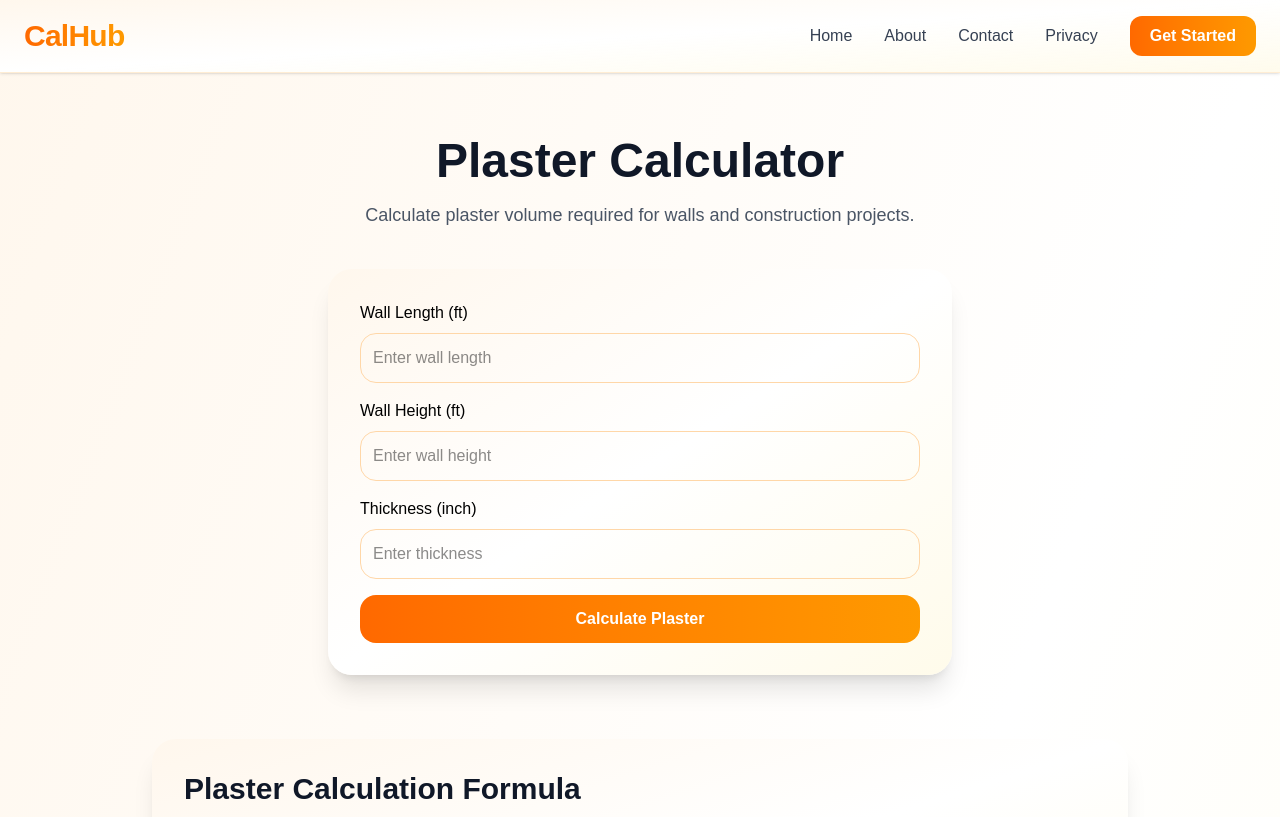
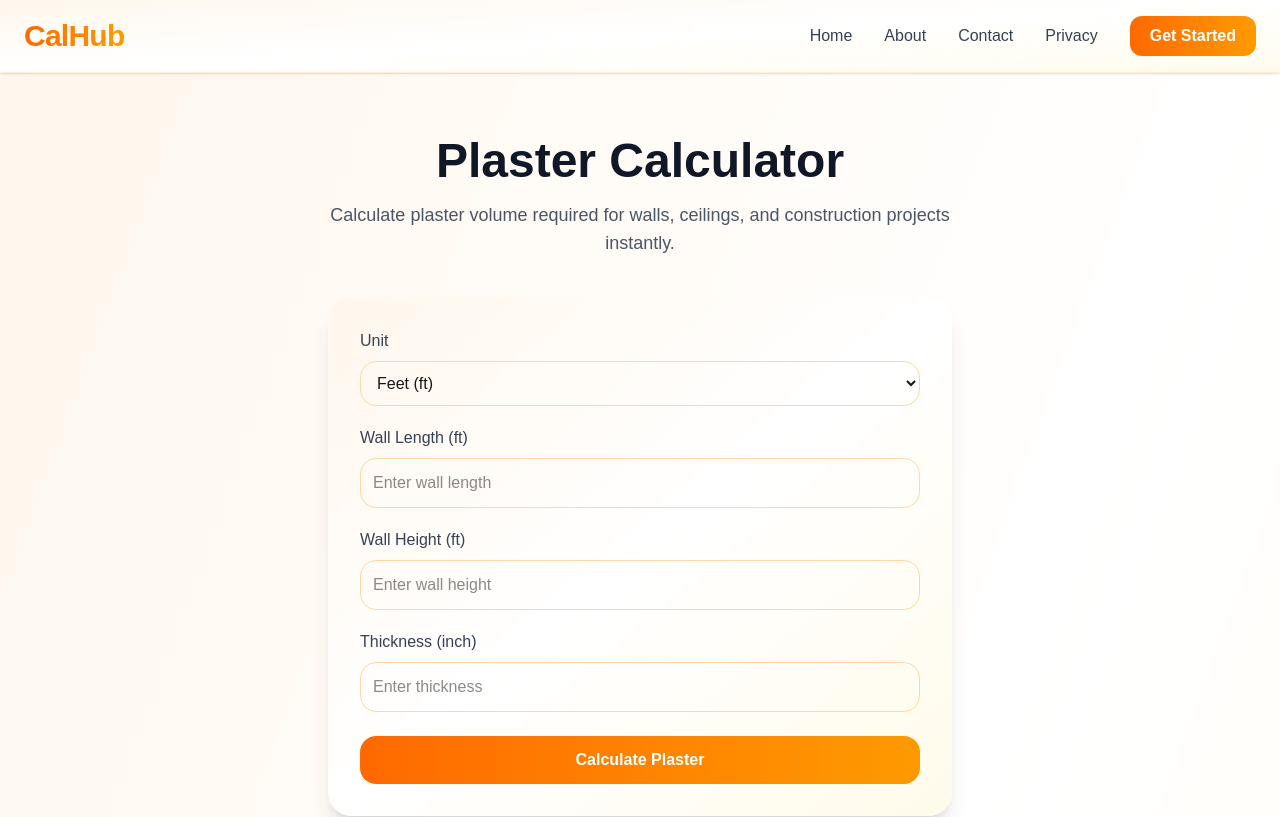
Before and after one commit to payadav142-rgb/calhub, a Next.js app: page /plaster-calculator in a window 1280 px wide. Shown: the top 817 px of the page. Built offline with nearby package versions, Linux system fonts and the light colour scheme.

Commit message:
Added plaster calculator with PDF download and unit conversion

```diff
--- a/app/plaster-calculator/PlasterCalculatorClient.tsx
+++ b/app/plaster-calculator/PlasterCalculatorClient.tsx
@@ -2,14 +2,7 @@
 
 import { useState } from "react";
 
-import Navbar from "../components/Navbar";
-import Footer from "../components/Footer";
-
-import CalculatorInput from "../components/CalculatorInput";
-import CalculatorResult from "../components/CalculatorResult";
-import RelatedCalculators from "../components/RelatedCalculators";
-
-export default function PlasterCalculator() {
+export default function PlasterCalculatorClient() {
   const [length, setLength] =
     useState("");
 
@@ -18,6 +11,9 @@ export default function PlasterCalculator() {
 
   const [thickness, setThickness] =
     useState("");
+
+  const [unit, setUnit] =
+    useState("ft");
 
   const [result, setResult] =
     useState<number | null>(null);
@@ -28,58 +24,125 @@ export default function PlasterCalculator() {
       !height ||
       !thickness
     ) {
-      alert("Please fill all fields");
-
       return;
     }
 
+    let wallLength =
+      parseFloat(length);
+
+    let wallHeight =
+      parseFloat(height);
+
+    if (unit === "m") {
+      wallLength *= 3.28084;
+      wallHeight *= 3.28084;
+    }
+
     const volume =
-      parseFloat(length) *
-      parseFloat(height) *
+      wallLength *
+      wallHeight *
       (parseFloat(thickness) / 12);
 
     setResult(volume);
   };
 
+  const downloadPDF = async () => {
+    if (result === null) return;
+
+    const html2pdf =
+      (await import("html2pdf.js"))
+        .default;
+
+    const element =
+      document.createElement("div");
+
+    element.innerHTML = `
+      <h1>Plaster Calculator Result</h1>
+      <p><strong>Length:</strong> ${length} ${unit}</p>
+      <p><strong>Height:</strong> ${height} ${unit}</p>
+      <p><strong>Thickness:</strong> ${thickness} inch</p>
+      <h2>Plaster Volume: ${result.toFixed(
+        2
+      )} ft³</h2>
+    `;
+
+    html2pdf().from(element).save(
+      "plaster-calculation.pdf"
+    );
+  };
+
   return (
-    <main className="min-h-screen bg-gradient-to-br from-orange-50 via-white to-amber-50">
-      <Navbar />
+    <div className="rounded-3xl bg-gradient-to-br from-orange-50 via-white to-amber-50 p-8 shadow-xl transition-all duration-300 hover:shadow-2xl">
 
-      {/* Calculator Section */}
-      <section className="mx-auto max-w-2xl px-6 py-16">
-        <div className="text-center">
-          <h1 className="text-4xl font-bold text-gray-900 md:text-5xl">
-            Plaster Calculator
-          </h1>
+      <div className="mb-5">
+        <label className="mb-2 block font-medium text-gray-700">
+          Unit
+        </label>
 
-          <p className="mt-4 text-lg text-gray-600">
-            Calculate plaster volume required for
-            walls and construction projects.
-          </p>
+        <select
+          value={unit}
+          onChange={(e) =>
+            setUnit(e.target.value)
+          }
+          className="w-full rounded-2xl border border-orange-200 p-3 outline-none focus:border-orange-500 focus:ring-4 focus:ring-orange-100"
+        >
+          <option value="ft">
+            Feet (ft)
+          </option>
+
+          <option value="m">
+            Meters (m)
+          </option>
+        </select>
       </div>
 
-        <div className="mt-10 rounded-3xl bg-gradient-to-br from-orange-50 via-white to-amber-50 p-8 shadow-xl transition-all duration-300 hover:shadow-2xl">
+      <div className="mb-5">
+        <label className="mb-2 block font-medium text-gray-700">
+          Wall Length ({unit})
+        </label>
 
-          <CalculatorInput
-            label="Wall Length (ft)"
+        <input
+          type="number"
           value={length}
-            setValue={setLength}
+          onChange={(e) =>
+            setLength(e.target.value)
+          }
           placeholder="Enter wall length"
+          className="w-full rounded-2xl border border-orange-200 p-3 outline-none transition focus:border-orange-500 focus:ring-4 focus:ring-orange-100"
         />
+      </div>
 
-          <CalculatorInput
-            label="Wall Height (ft)"
+      <div className="mb-5">
+        <label className="mb-2 block font-medium text-gray-700">
+          Wall Height ({unit})
+        </label>
+
+        <input
+          type="number"
           value={height}
-            setValue={setHeight}
+          onChange={(e) =>
+            setHeight(e.target.value)
+          }
           placeholder="Enter wall height"
+          className="w-full rounded-2xl border border-orange-200 p-3 outline-none transition focus:border-orange-500 focus:ring-4 focus:ring-orange-100"
         />
+      </div>
 
-          <CalculatorInput
-            label="Thickness (inch)"
+      <div className="mb-6">
+        <label className="mb-2 block font-medium text-gray-700">
+          Thickness (inch)
+        </label>
+
+        <input
+          type="number"
           value={thickness}
-            setValue={setThickness}
+          onChange={(e) =>
+            setThickness(e.target.value)
+          }
           placeholder="Enter thickness"
+          className="w-full rounded-2xl border border-orange-200 p-3 outline-none transition focus:border-orange-500 focus:ring-4 focus:ring-orange-100"
         />
+      </div>
 
       <button
         onClick={calculatePlaster}
@@ -90,121 +153,21 @@ export default function PlasterCalculator() {
 
       {result !== null && (
         <div className="mt-6 rounded-2xl bg-gradient-to-br from-orange-50 via-white to-amber-50 p-5 shadow-inner">
-              <CalculatorResult
-                title="Plaster Volume"
-                result={`${result.toFixed(
-                  2
-                )} ft³`}
-              />
+
+          <h2 className="text-2xl font-bold text-gray-900">
+            Plaster Volume:
+            {" "}
+            {result.toFixed(2)} ft³
+          </h2>
+
+          <button
+            onClick={downloadPDF}
+            className="mt-5 w-full rounded-2xl bg-gray-900 py-3 font-semibold text-white transition hover:bg-black"
+          >
+            Download PDF
+          </button>
         </div>
       )}
     </div>
-      </section>
-
-      {/* Formula Section */}
-      <section className="mx-auto max-w-5xl px-6 pb-20">
-        <div className="rounded-3xl bg-gradient-to-br from-orange-50 via-white to-amber-50 p-8 shadow-xl transition-all duration-300 hover:shadow-2xl">
-          <h2 className="text-3xl font-bold text-gray-900">
-            Plaster Calculation Formula
-          </h2>
-
-          <p className="mt-4 text-lg leading-8 text-gray-600">
-            Plaster quantity is calculated using
-            wall dimensions and plaster
-            thickness.
-          </p>
-
-          <div className="mt-6 rounded-2xl border border-orange-100 bg-orange-50 p-6">
-            <p className="text-2xl font-bold text-orange-600">
-              Plaster Volume =
-              Length × Height × Thickness
-            </p>
-          </div>
-
-          <p className="mt-6 leading-8 text-gray-600">
-            This calculator helps estimate
-            plaster material required for walls,
-            ceilings, and construction projects.
-          </p>
-        </div>
-      </section>
-
-      {/* How To Use */}
-      <section className="mx-auto max-w-5xl px-6 pb-20">
-        <div className="rounded-3xl bg-gradient-to-br from-orange-50 via-white to-amber-50 p-8 shadow-xl transition-all duration-300 hover:shadow-2xl">
-          <h2 className="text-3xl font-bold text-gray-900">
-            How To Use This Plaster Calculator
-          </h2>
-
-          <div className="mt-6 space-y-4 text-lg text-gray-600">
-            <p>
-              1. Enter wall length.
-            </p>
-
-            <p>
-              2. Enter wall height.
-            </p>
-
-            <p>
-              3. Enter plaster thickness.
-            </p>
-
-            <p>
-              4. Click calculate to estimate
-              plaster volume instantly.
-            </p>
-          </div>
-        </div>
-      </section>
-
-      {/* FAQ Section */}
-      <section className="mx-auto max-w-5xl px-6 pb-20">
-        <h2 className="text-4xl font-extrabold text-gray-900">
-          Frequently Asked Questions
-        </h2>
-
-        <div className="mt-10 space-y-6">
-          <div className="rounded-3xl border border-orange-100 bg-gradient-to-br from-orange-50 via-white to-amber-50 p-6 shadow-xl">
-            <h3 className="text-2xl font-bold text-gray-900">
-              What is plaster volume?
-            </h3>
-
-            <p className="mt-3 leading-7 text-gray-600">
-              Plaster volume is the total
-              quantity of plaster material needed
-              for covering walls or ceilings.
-            </p>
-          </div>
-
-          <div className="rounded-3xl border border-orange-100 bg-gradient-to-br from-orange-50 via-white to-amber-50 p-6 shadow-xl">
-            <h3 className="text-2xl font-bold text-gray-900">
-              Can I use this for ceiling plaster?
-            </h3>
-
-            <p className="mt-3 leading-7 text-gray-600">
-              Yes, this calculator works for wall
-              plastering and ceiling plaster
-              estimation.
-            </p>
-          </div>
-
-          <div className="rounded-3xl border border-orange-100 bg-gradient-to-br from-orange-50 via-white to-amber-50 p-6 shadow-xl">
-            <h3 className="text-2xl font-bold text-gray-900">
-              Is this calculator free?
-            </h3>
-
-            <p className="mt-3 leading-7 text-gray-600">
-              Yes, Calculator Hub offers free
-              online construction calculators for
-              builders and engineers.
-            </p>
-          </div>
-        </div>
-      </section>
-
-      <RelatedCalculators />
-
-      <Footer />
-    </main>
   );
 }
--- a/app/plaster-calculator/page.tsx
+++ b/app/plaster-calculator/page.tsx
@@ -1,68 +1,136 @@
-import type { Metadata } from "next";
-import PlasterCalculator from "./PlasterCalculatorClient";
+import Navbar from "../components/Navbar";
+import Footer from "../components/Footer";
+import RelatedCalculators from "../components/RelatedCalculators";
+import PlasterCalculatorClient from "./PlasterCalculatorClient";
 
-export const metadata: Metadata = {
-  title:
-    "Plaster Calculator | Wall & Ceiling Plaster Estimator",
-
+export const metadata = {
+  title: "Plaster Calculator | Calculate Plaster Volume Online",
   description:
-    "Free online plaster calculator to estimate plaster volume for walls, ceilings, rooms, and construction projects. Calculate plaster quantity instantly.",
-
-  keywords: [
-    "plaster calculator",
-    "plaster volume calculator",
-    "wall plaster calculator",
-    "ceiling plaster calculator",
-    "plaster quantity calculator",
-    "construction calculator",
-    "wall finishing calculator",
-    "building plaster estimator",
-  ],
-
-  alternates: {
-    canonical:
-      "https://calhub.in/plaster-calculator",
-  },
-
-  openGraph: {
-    title:
-      "Plaster Calculator | Wall & Ceiling Plaster Estimator",
-
-    description:
-      "Calculate plaster volume required for walls, ceilings, and construction projects with our free online plaster calculator.",
-
-    url:
-      "https://calhub.in/plaster-calculator",
-
-    siteName: "Calculator Hub",
-
-    images: [
-      {
-        url: "/og-image.jpg",
-        width: 1200,
-        height: 630,
-        alt: "Plaster Calculator",
-      },
-    ],
-
-    locale: "en_US",
-
-    type: "website",
-  },
-
-  twitter: {
-    card: "summary_large_image",
-
-    title:
-      "Plaster Calculator | Wall & Ceiling Plaster Estimator",
-
-    description:
-      "Estimate plaster volume instantly for walls, ceilings, and construction projects.",
-
-    images: ["/og-image.jpg"],
-  },
+    "Free online plaster calculator to calculate plaster volume for walls and ceilings instantly.",
 };
 
-export default function Page() {
-  return <PlasterCalculator />;
+export default function PlasterCalculatorPage() {
+  return (
+    <main className="min-h-screen bg-gradient-to-br from-orange-50 via-white to-amber-50">
+      <Navbar />
+
+      {/* Hero */}
+      <section className="mx-auto max-w-2xl px-6 py-16">
+        <div className="text-center">
+          <h1 className="text-4xl font-bold text-gray-900 md:text-5xl">
+            Plaster Calculator
+          </h1>
+
+          <p className="mt-4 text-lg text-gray-600">
+            Calculate plaster volume required
+            for walls, ceilings, and construction
+            projects instantly.
+          </p>
+        </div>
+
+        <div className="mt-10">
+          <PlasterCalculatorClient />
+        </div>
+      </section>
+
+      {/* Formula Section */}
+      <section className="mx-auto max-w-5xl px-6 pb-20">
+        <div className="rounded-3xl bg-gradient-to-br from-orange-50 via-white to-amber-50 p-8 shadow-xl transition-all duration-300 hover:shadow-2xl">
+          <h2 className="text-3xl font-bold text-gray-900">
+            Plaster Calculation Formula
+          </h2>
+
+          <p className="mt-4 text-lg leading-8 text-gray-600">
+            Plaster quantity is calculated using
+            wall dimensions and plaster
+            thickness.
+          </p>
+
+          <div className="mt-6 rounded-2xl border border-orange-100 bg-orange-50 p-6">
+            <p className="text-2xl font-bold text-orange-600">
+              Plaster Volume =
+              Length × Height × Thickness
+            </p>
+          </div>
+
+          <p className="mt-6 leading-8 text-gray-600">
+            This calculator helps estimate
+            plaster material required for walls,
+            ceilings, and construction projects.
+          </p>
+        </div>
+      </section>
+
+      {/* How To Use */}
+      <section className="mx-auto max-w-5xl px-6 pb-20">
+        <div className="rounded-3xl bg-gradient-to-br from-orange-50 via-white to-amber-50 p-8 shadow-xl transition-all duration-300 hover:shadow-2xl">
+          <h2 className="text-3xl font-bold text-gray-900">
+            How To Use This Plaster Calculator
+          </h2>
+
+          <div className="mt-6 space-y-4 text-lg text-gray-600">
+            <p>1. Enter wall length.</p>
+
+            <p>2. Enter wall height.</p>
+
+            <p>3. Enter plaster thickness.</p>
+
+            <p>
+              4. Click calculate to estimate
+              plaster volume instantly.
+            </p>
+          </div>
+        </div>
+      </section>
+
+      {/* FAQ */}
+      <section className="mx-auto max-w-5xl px-6 pb-20">
+        <h2 className="text-4xl font-extrabold text-gray-900">
+          Frequently Asked Questions
+        </h2>
+
+        <div className="mt-10 space-y-6">
+          <div className="rounded-3xl border border-orange-100 bg-gradient-to-br from-orange-50 via-white to-amber-50 p-6 shadow-xl">
+            <h3 className="text-2xl font-bold text-gray-900">
+              What is plaster volume?
+            </h3>
+
+            <p className="mt-3 leading-7 text-gray-600">
+              Plaster volume is the total
+              quantity of plaster material needed
+              for covering walls or ceilings.
+            </p>
+          </div>
+
+          <div className="rounded-3xl border border-orange-100 bg-gradient-to-br from-orange-50 via-white to-amber-50 p-6 shadow-xl">
+            <h3 className="text-2xl font-bold text-gray-900">
+              Can I use this for ceiling plaster?
+            </h3>
+
+            <p className="mt-3 leading-7 text-gray-600">
+              Yes, this calculator works for wall
+              plastering and ceiling plaster
+              estimation.
+            </p>
+          </div>
+
+          <div className="rounded-3xl border border-orange-100 bg-gradient-to-br from-orange-50 via-white to-amber-50 p-6 shadow-xl">
+            <h3 className="text-2xl font-bold text-gray-900">
+              Is this calculator free?
+            </h3>
+
+            <p className="mt-3 leading-7 text-gray-600">
+              Yes, Calculator Hub offers free
+              online construction calculators for
+              builders and engineers.
+            </p>
+          </div>
+        </div>
+      </section>
+
+      <RelatedCalculators />
+
+      <Footer />
+    </main>
+  );
 }
--- a/package.json
+++ b/package.json
@@ -9,6 +9,7 @@
     "lint": "eslint"
   },
   "dependencies": {
+    "html2pdf.js": "^0.14.0",
     "jspdf": "^4.2.1",
     "lucide-react": "^1.16.0",
     "next": "16.2.6",
```
Also changed, not shown: 1 other file (tests, documents, lock files or other folders). Lines whose indentation alone changed are shown as unchanged.
